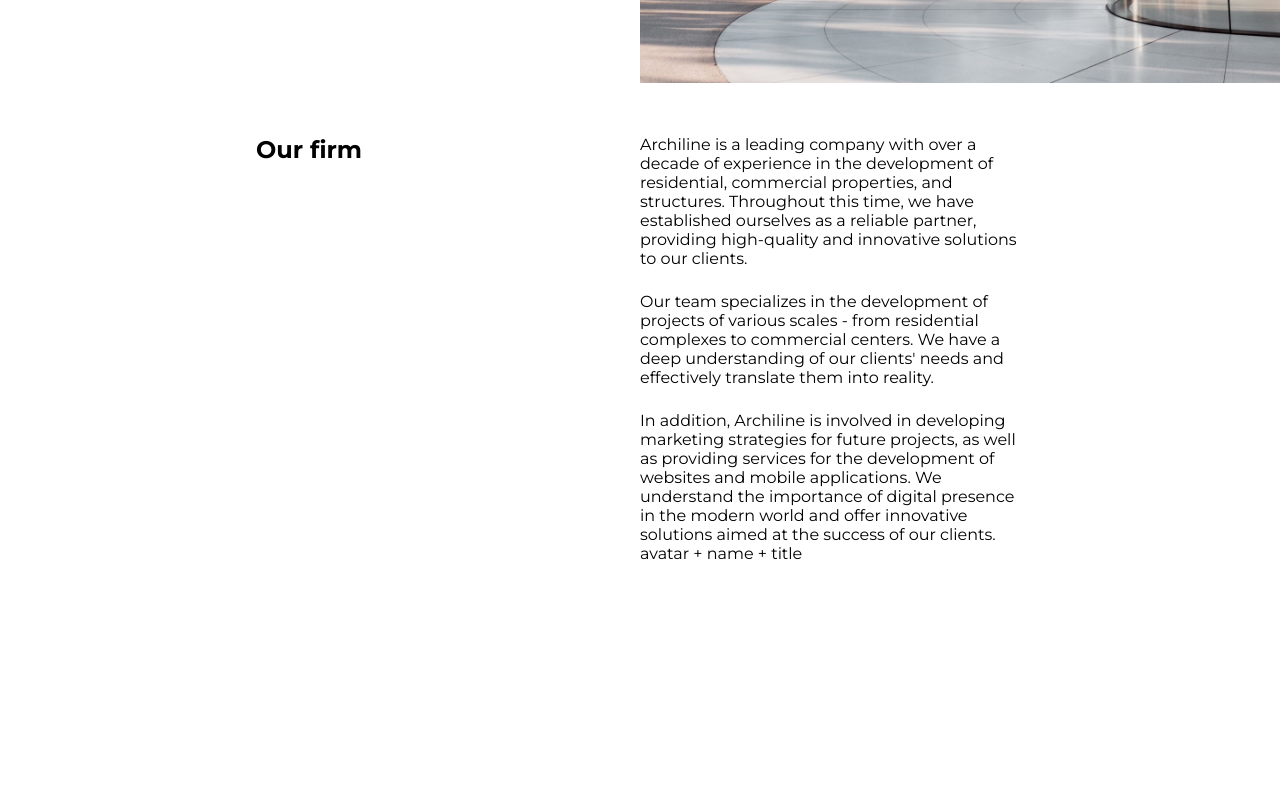
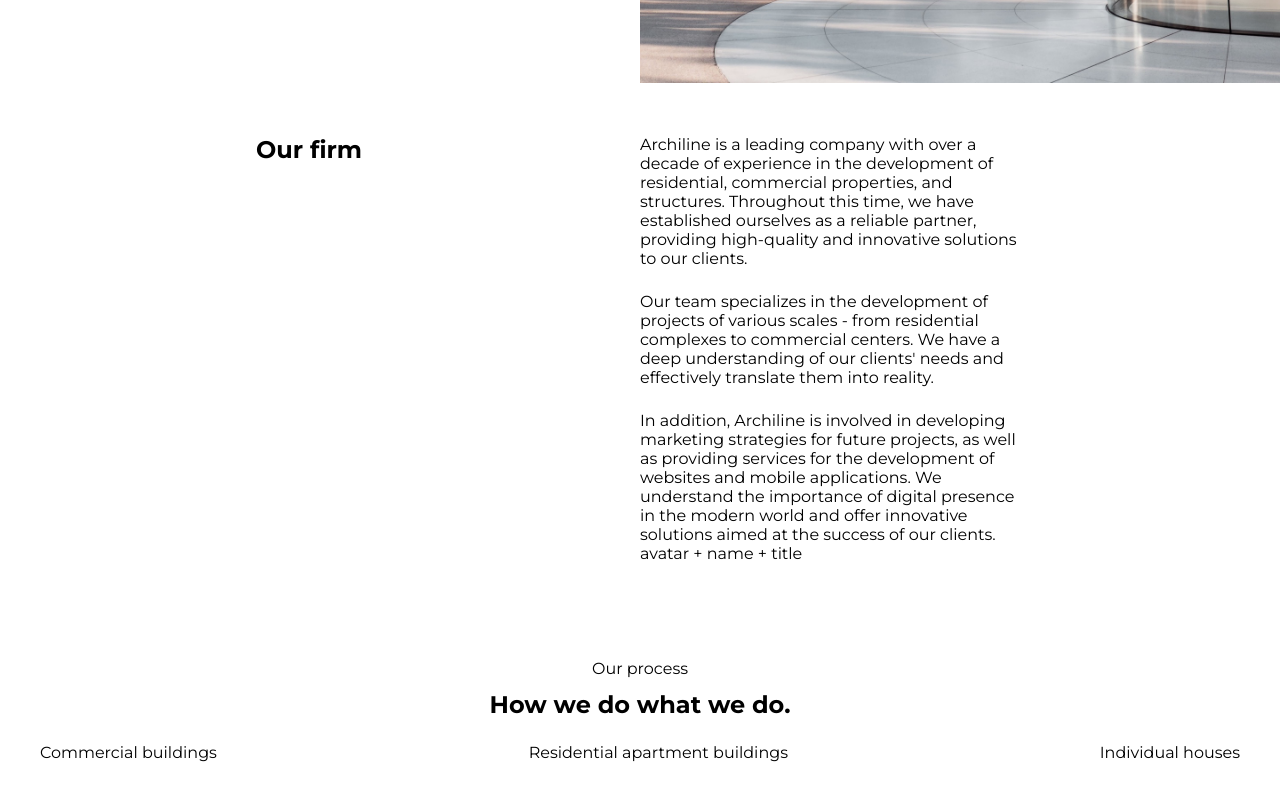
Before and after one commit to vladyslavZinchenko77/archiline, a Next.js app: page / in a window 1280 px wide. Shown: the part 600-1400 px from the top of the page. Before the commit the page ends 1211 px from the top, so only its background shows below. Built offline with nearby package versions, Linux system fonts and the light colour scheme.

Commit message:
added about section

```diff
--- a/src/app/layout.tsx
+++ b/src/app/layout.tsx
@@ -4,8 +4,8 @@
 const inter = Inter({ subsets: ['latin'] });
 
 export const metadata: Metadata = {
-  title: 'Create Next App',
-  description: 'Generated by create next app',
+  title: 'Archiline',
+  description: 'Home page',
 };
 
 export default function RootLayout({
--- a/src/app/page.tsx
+++ b/src/app/page.tsx
@@ -3,6 +3,7 @@
 import Header from '@/components/ui/Header';
 import Hero from '@/components/ui/Hero';
 import About from '@/components/ui/About';
+import WhatWeDo from '@/components/ui/WhatWeDo';
 
 import './globals.scss';
 
@@ -13,6 +14,7 @@
       <main>
         <Hero />
         <About />
+        <WhatWeDo />
         {/* <div className={styles.description}>
         <p>
           Get started by editing&nbsp;
--- /dev/null
+++ b/src/components/ui/WhatWeDo/WhatWeDo.scss
@@ -0,0 +1,28 @@
+
+
+.wedo{
+    display: flex;
+    justify-content: center;
+    padding: 48px 0 48px;
+    .wedo__wrap{
+        width: 1200px;
+        display: flex;
+        justify-content: center;
+        align-items: center;
+        flex-direction: column;
+        .wedo__title{
+            margin-top: 12px;
+        }
+    }
+}
+
+.wedo__list{
+   width: 100%;
+    display: flex;
+    justify-content: space-between;
+    .wedo__list-item{
+        list-style: none;
+        margin-top: 24px;
+
+    }
+}
--- a/src/components/ui/WhatWeDo/WhatWeDo.tsx
+++ b/src/components/ui/WhatWeDo/WhatWeDo.tsx
@@ -0,0 +1,21 @@
+import React, { FC } from 'react';
+
+import './WhatWeDo.scss';
+
+const WhatWeDo: FC = () => {
+  return (
+    <section className="wedo">
+      <div className="wedo__wrap">
+        <p className="wedo__text">Our process</p>
+        <h2 className="wedo__title">How we do what we do.</h2>
+        <ul className="wedo__list">
+          <li className="wedo__list-item">Commercial buildings</li>
+          <li className="wedo__list-item">Residential apartment buildings</li>
+          <li className="wedo__list-item">Individual houses</li>
+        </ul>
+      </div>
+    </section>
+  );
+};
+
+export default WhatWeDo;
--- a/src/components/ui/WhatWeDo/index.tsx
+++ b/src/components/ui/WhatWeDo/index.tsx
@@ -0,0 +1,2 @@
+import WhatWeDo from './WhatWeDo';
+export default WhatWeDo;
```
